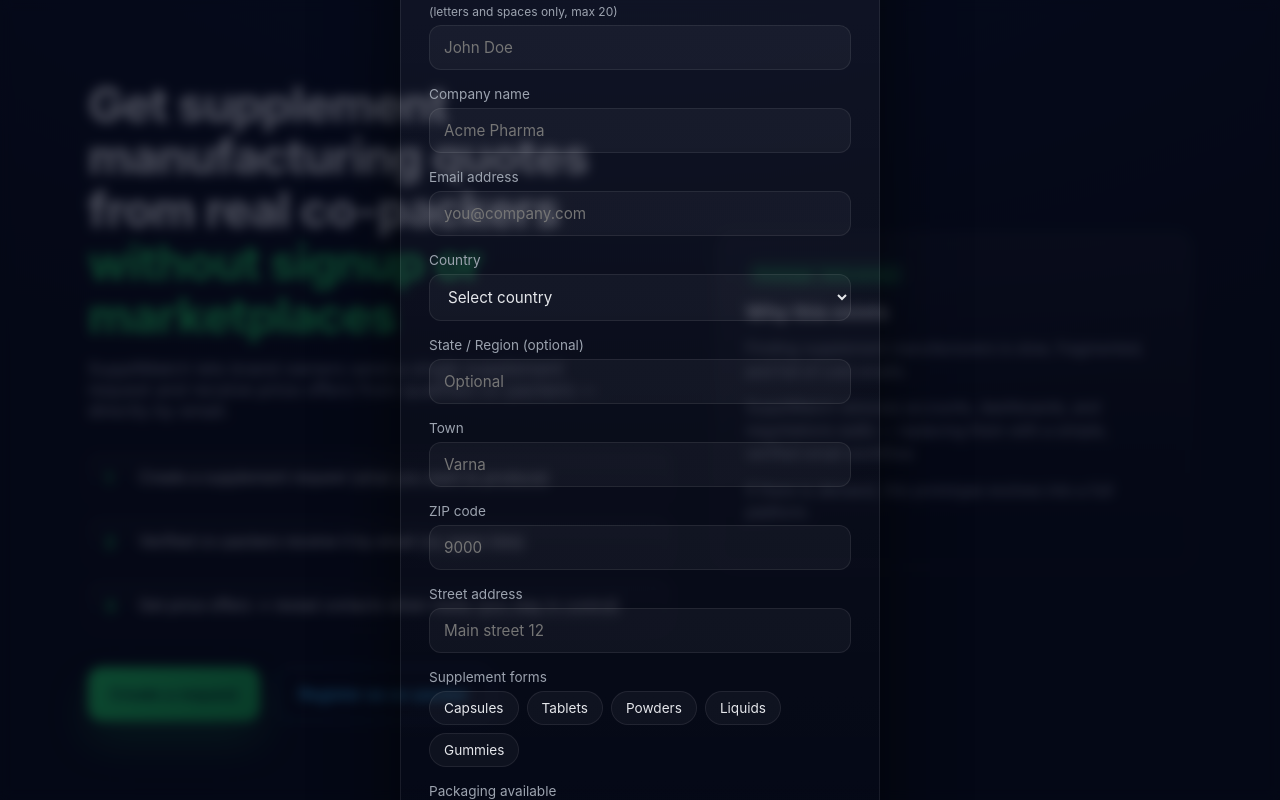
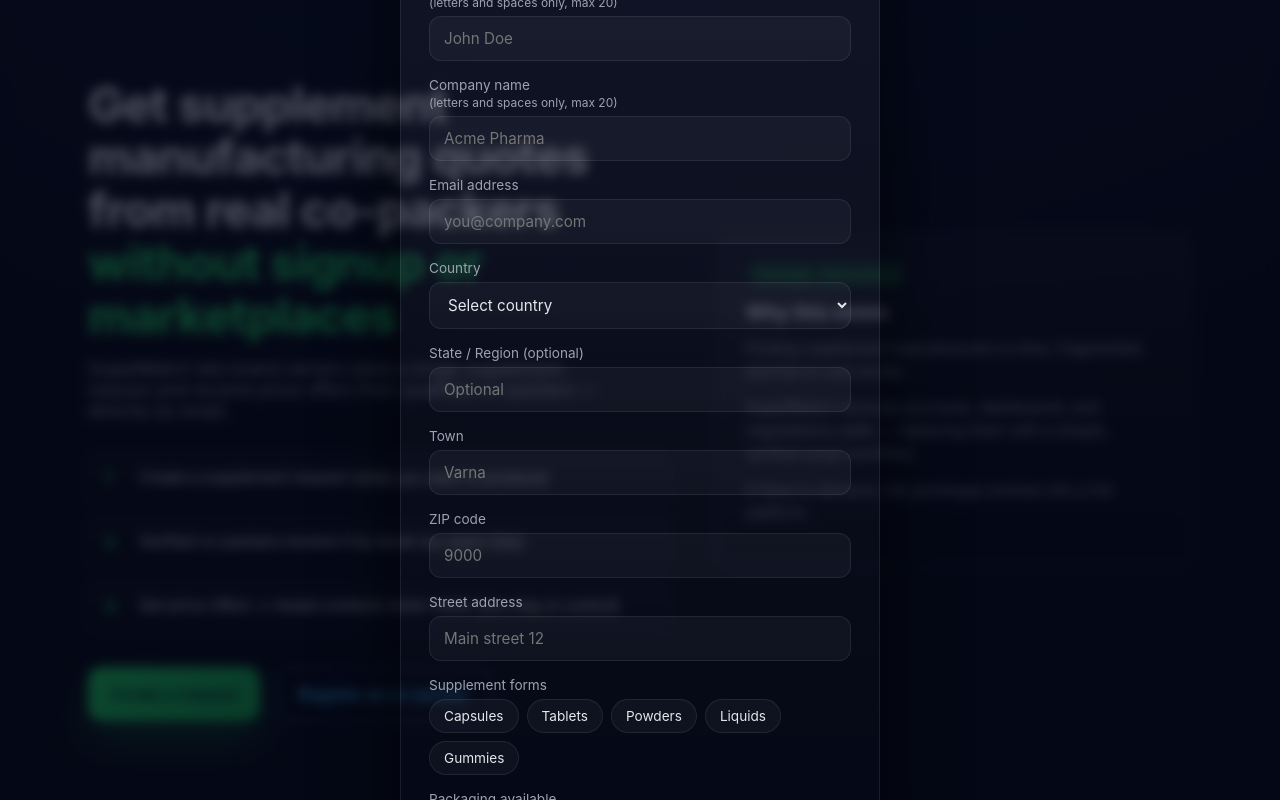
Before and after one commit to ozanatmar/supplimatch, a plain HTML site: page index.html in a window 1280 px wide. Both pictures are taken after a click on the button "Register as co-packer". Drawn offline with Linux system fonts and the light colour scheme.

Commit message:
Enhance company name label with character hint
Updated company name label to include a hint about allowed characters and length.

```diff
--- a/index.html
+++ b/index.html
@@ -461,13 +461,15 @@
                   maxlength="20"
                   pattern="[A-Za-z ]+"
                   placeholder="John Doe"
-                  title="Only letters and spaces allowed (max 20 characters)"
                 />
               </div>
 
               <!-- COMPANY NAME -->
               <div class="form-group">
-                <label>Company name</label>
+                <label>
+                  Company name
+                  <span class="field-hint">(letters and spaces only, max 20)</span>
+                </label>
                 <input
                   type="text"
                   name="company"
@@ -475,7 +477,6 @@
                   maxlength="20"
                   pattern="[A-Za-z ]+"
                   placeholder="Acme Pharma"
-                  title="Only letters and spaces allowed (max 20 characters)"
                 />
               </div>
 
```
